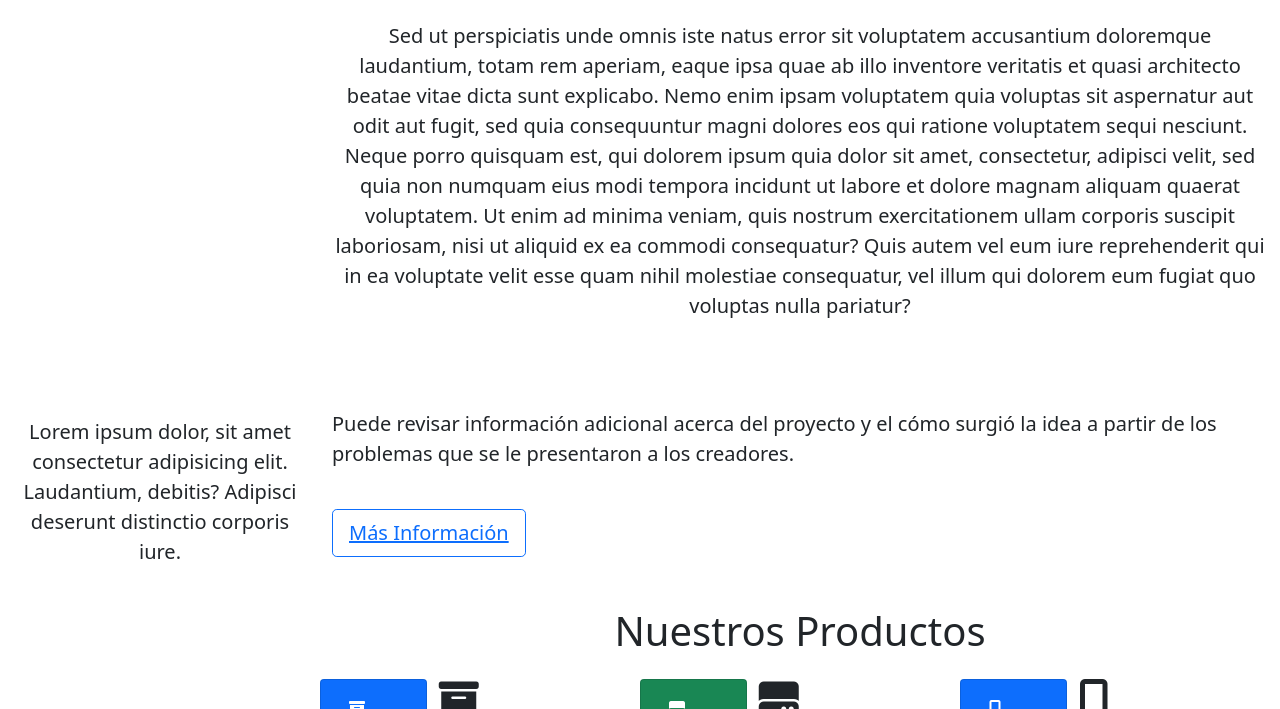
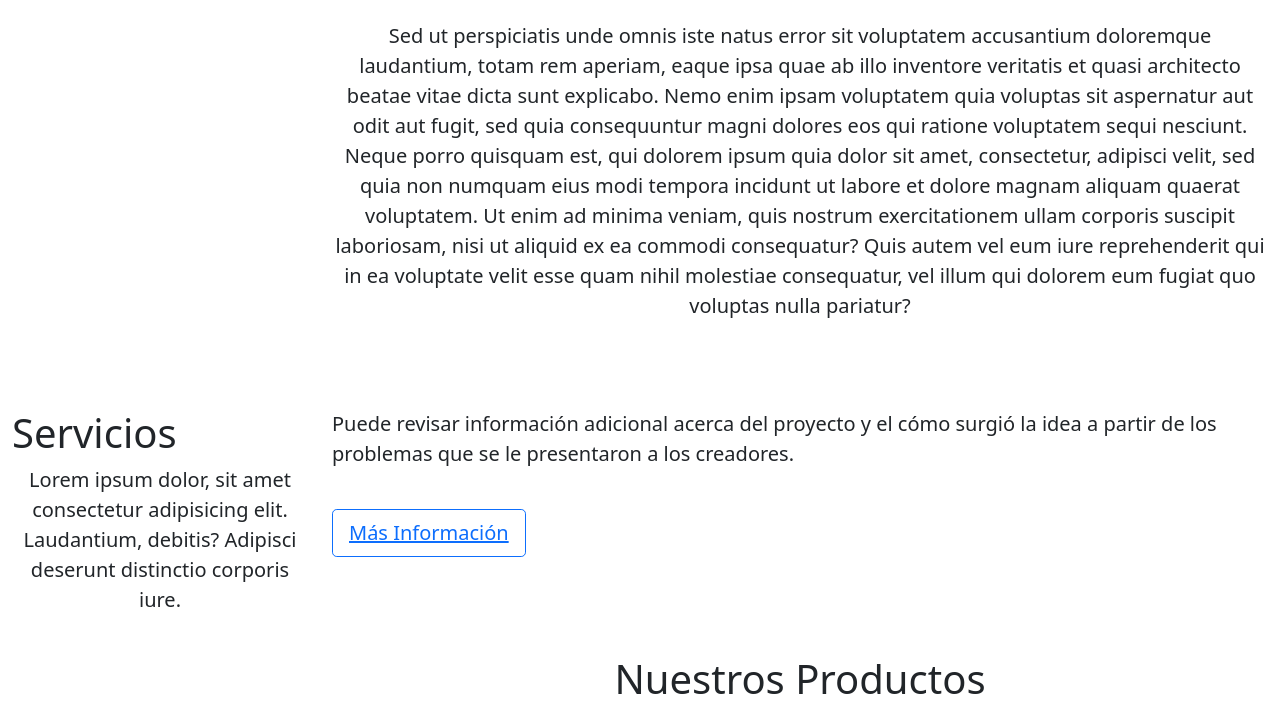
Before and after one commit to jlmansilla/cdd, a plain HTML site: page index.html in a window 1280 px wide. Shown: the part 391-1100 px from the top of the page. Drawn offline with Linux system fonts and the light colour scheme.

Commit message:
agrag título

```diff
--- a/index.html
+++ b/index.html
@@ -78,7 +78,7 @@
     <div class="container-fluid">
         <div class="row">
             <div class="col-sm-3">
-                <h1 id="servicio"></h1>
+                <h1 id="servicio">Servicios</h1>
                 <p class="lead text-center">Lorem ipsum dolor, sit amet consectetur adipisicing elit. Laudantium, debitis? Adipisci deserunt distinctio corporis iure.</p>
 
             </div>
```
